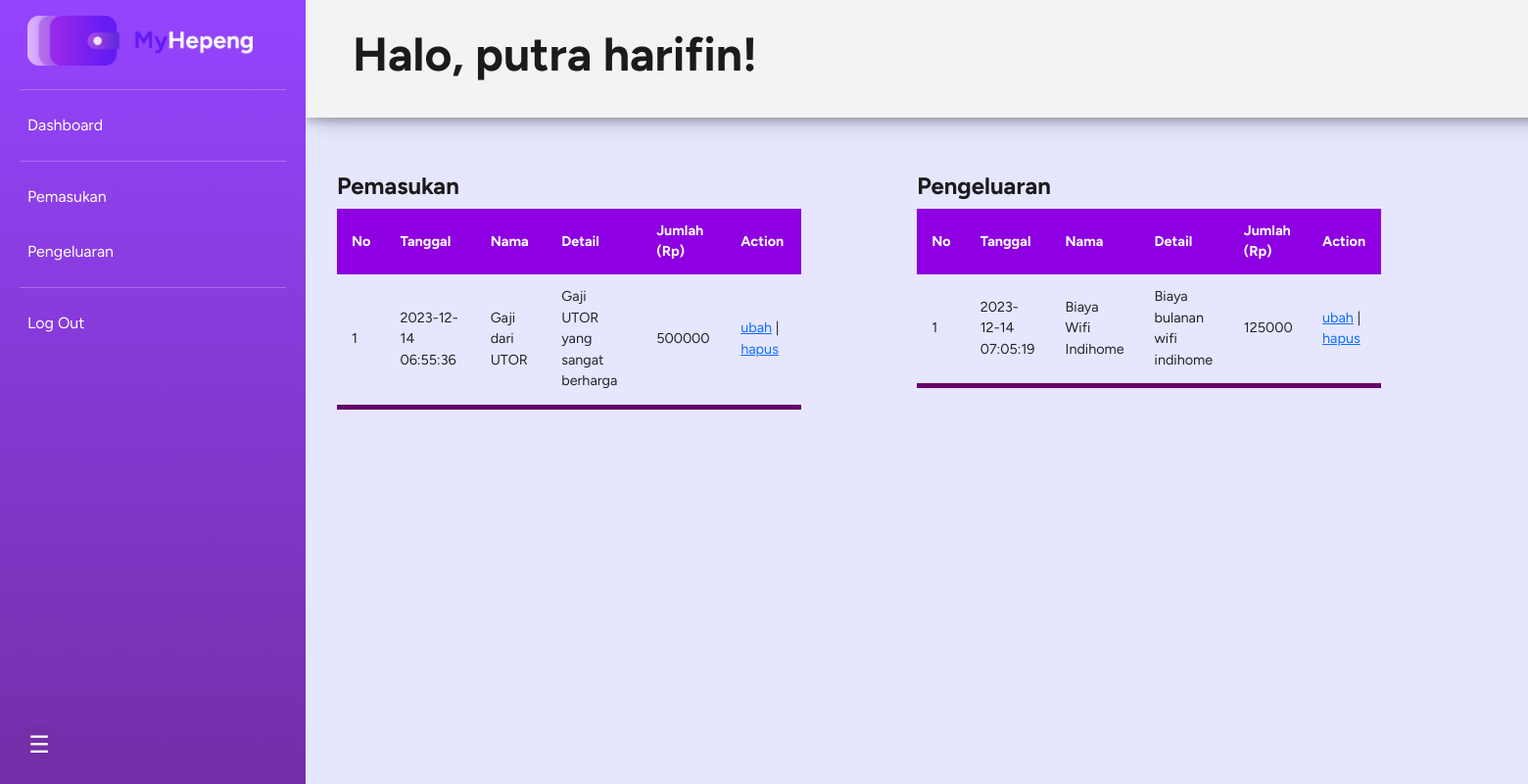
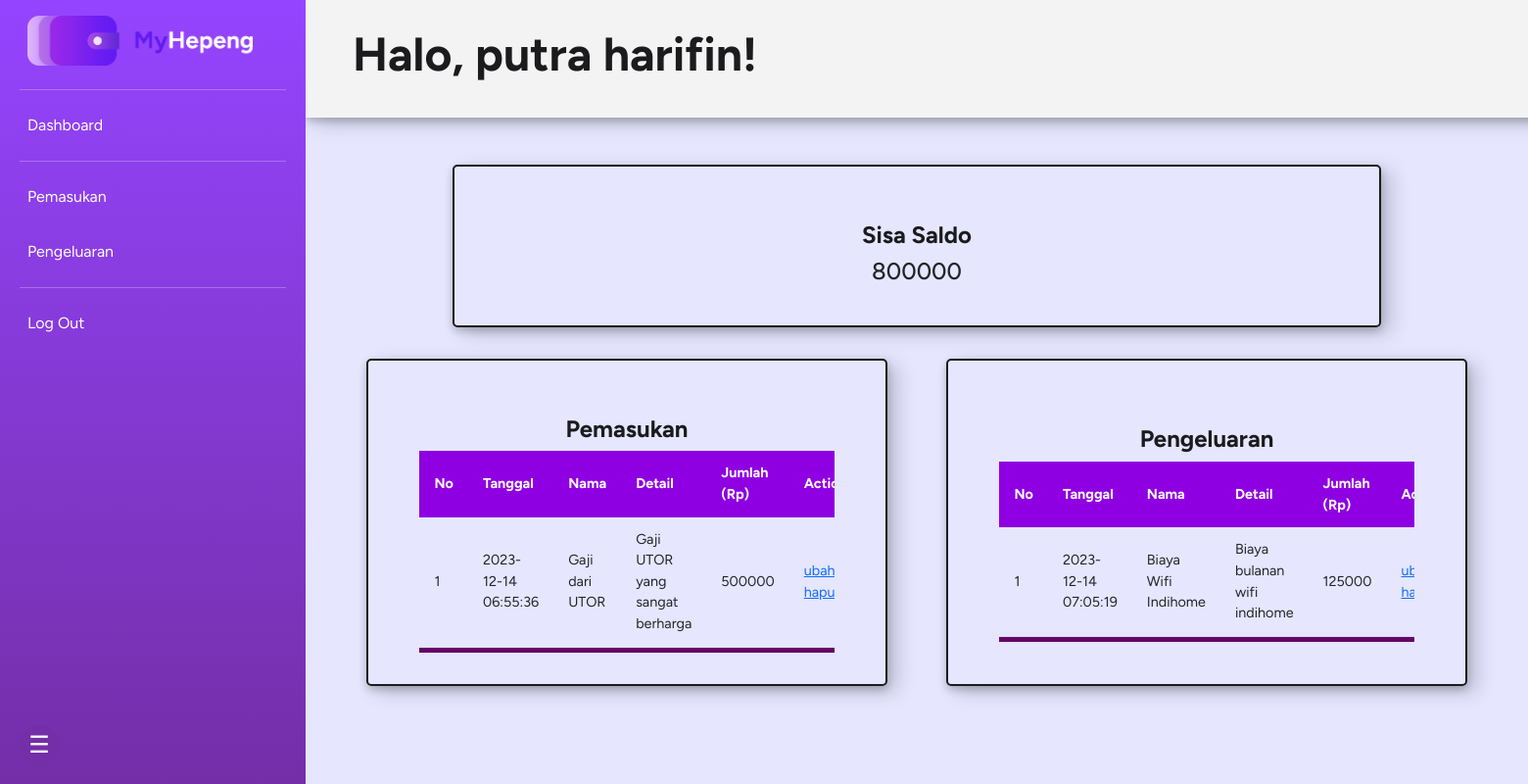
Before and after one commit to Rafaellsimarmata/my-hepeng, a PHP site: page / in a window 1560 px wide; the page is wider, and only the part inside the window is pictured. Shown: that part at 98% size. Run offline with PHP 8.4, Linux system fonts and the light colour scheme; a user stored in the database is signed in; data comes from the database, SQL or seed files in the repository.

Commit message:
selesaiiii

```diff
--- a/index.php
+++ b/index.php
@@ -89,10 +89,14 @@
 
                 <!-- Utama -->
                 <section class="utama">
-
-                    <br>
+                    <!-- saldo -->
+                    <div class="option saldo">
+                        <br>
+                        <h3>Sisa Saldo</h3>
+                        <h4>800000</h4>
+                    </div>
                     <!-- Cards -->
-                    <div class="pemasukan">
+                    <div class="option pemasukan">
                         <br>
                         <h3>Pemasukan</h3>
                         <table class="styled-table">
@@ -129,7 +133,7 @@
                         </table>
                     </div>
 
-                    <div class="pengeluaran">
+                    <div class="option pengeluaran">
                         <br>
                         <h3>Pengeluaran</h3>
                         <table class="styled-table">
@@ -171,8 +175,6 @@
         </div>
     </div>
 
-    <!-- Footer -->
-
 
     <script src="script.js"></script>
 </body>
--- a/script.js
+++ b/script.js
@@ -9,12 +9,14 @@
 
         // Adjust the margin of the main element based on the collapsed state
         main.style.marginLeft = sidebar.classList.contains("collapsed") ? "0" : "20vw";
+        main.style.width = sidebar.classList.contains("collapsed") ? "100vw" : "80vw";
         utama.style.width = sidebar.classList.contains("collapsed") ? "100vw" : "80vw";
     });
 
     // Check if the sidebar is initially collapsed and adjust the main margin accordingly
     if (sidebar.classList.contains("collapsed")) {
         main.style.marginLeft = "0";
+        main.style.width = "100vw";
         utama.style.width = "100vw";
 
     }
--- a/style.css
+++ b/style.css
@@ -11,7 +11,6 @@
 }
 
 body {
-    overflow: hidden;
     position: relative;
     background-color: #e6e6ff;
 }
@@ -85,6 +84,7 @@
 
 #sidebar.collapsed + main {
     margin-left: 0 !important;
+    width: 100vw !important;
 }
 
 main section.greeting {
@@ -92,6 +92,7 @@
     padding-left: 3rem;
     align-items: center;
     height: 15vh;
+    width: 100%;
     background-color: #f3f3f3;
     box-shadow: 0 4px 8px 0 rgba(0, 0, 0, 0.2), 10px 6px 20px 0 rgba(0, 0, 0, 0.19);
 }
@@ -101,22 +102,34 @@
     display: flex;
     justify-content: space-around;
     flex-direction: row;
+    flex-wrap: wrap;
     width: 80vw;
 }
 
-.pemasukan{
-    grid-column: 1;
-    grid-row: 1;
-    margin: 0;
-    width: auto;
 
+
+.option {
+    display: flex;
+    flex-direction: column;
+    flex-wrap: wrap;
+    align-items: center;
+    justify-content: center;
+    border: 2px solid #1b1b1d;
+    box-shadow: 0 4px 8px 0 rgba(0, 0, 0, 0.2), 10px 6px 20px 0 rgba(0, 0, 0, 0.19);
+    border-radius: 5px;
+    margin: 1rem;
+    padding: 2rem 0;
 }
 
-.pengeluaran{
-    grid-column: 2;
-    grid-row: 1;
-    margin: 0;
-    width: auto;
+.option.saldo {
+    width: 80% !important;
+}
+
+.option.pemasukan {
+    max-width: 45%;
+}
+.option.pengeluaran {
+    max-width: 45%;
 }
 
 
@@ -169,6 +182,9 @@
         font-size: 1.2rem;
     }
 
+    main section.utama {
+        flex-direction: column;
+    }
 }
 
 
@@ -214,10 +230,6 @@
         margin-left: 0;
     }
 
-    main section.utama {
-        flex-direction: column;
-    }
-
 }
 
 
```
